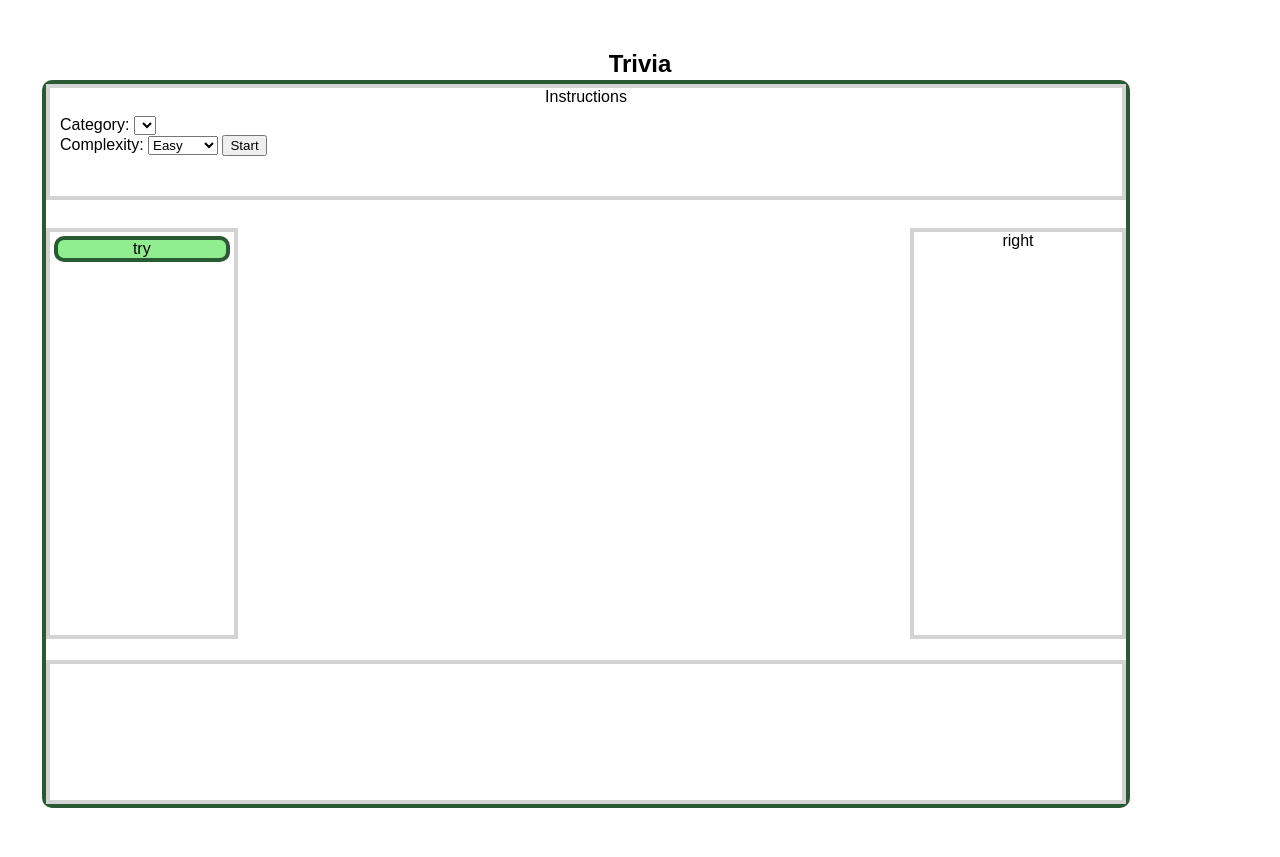
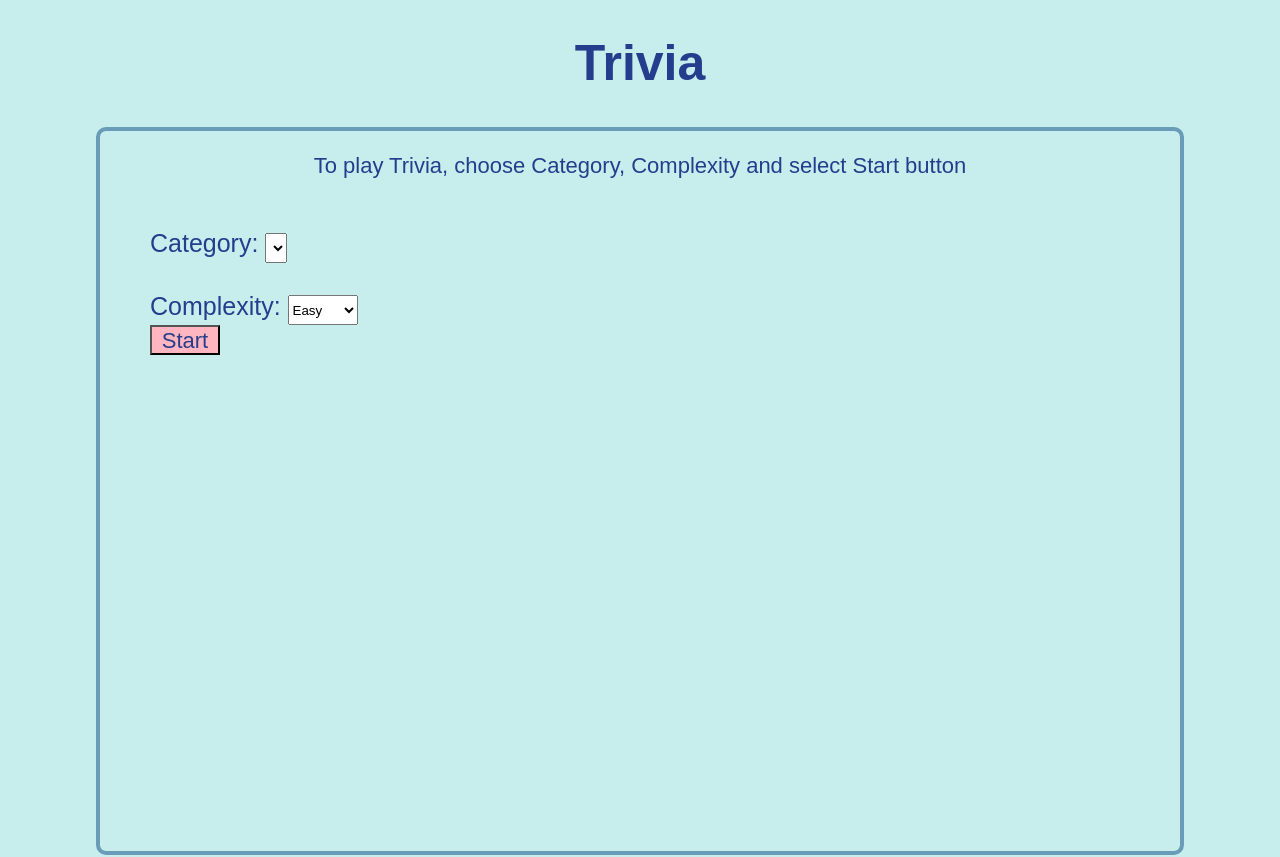
Before and after one commit to lbhavani/SEI-Project1, a plain HTML site: page index.html in a window 1280 px wide. Drawn offline with nearby package versions, Linux system fonts and the light colour scheme; no server answers.

Commit message:
new UI layout

```diff
--- a/index.html
+++ b/index.html
@@ -7,24 +7,22 @@
     <title>Trivia</title>
 </head>
 <body>
-    <header>Trivia</header>
+    <h1>Trivia</h1>
     <div class='main-grid'>
-        <div id='left-nav'>
-            <div class='button' id='try1'>try</div>
-        </div>
         <div id='sub-head'>
-            <div id='instr'>Instructions</div>
+            <p>To play Trivia, choose Category, Complexity and select Start button</p>
             <div id='selections'>
-                Category: <select name="category" id="category"></select> <br>
-                Complexity: <select name="complexity" id="complexity">
+                Category: <select name="category" id="category" style="height:30px"></select> <br> <br>
+                Complexity: <select name="complexity" id="complexity" style="height:30px">
                     <option value="easy">Easy</option>
                     <option value="medium">Medium</option>
                     <option value="hard">Hard</option>
-                </select>
-                <input type="button" value="Start" id='startStop'>
+                </select> <br>
+                <input type="button" value="Start" id='startStop' style="width:70px">
 
             </div>
         </div>
+
         <div id='question'>
                 <div id="q"></div>
                 <div id="answerCont">
@@ -33,7 +31,6 @@
                 <div id="next"></div>
                 <div id="next2"></div>
         </div>
-        <div id='right-col'>right</div>
         <div id='footer2'>
             <p id='msg'></p>
 
--- a/script.js
+++ b/script.js
@@ -33,7 +33,6 @@ function resetQuiz(){
             console.log(response);
             categoryItems=response.data.trivia_categories;
 
-            //TODO : Populate category dropdown.
             var newOpt;
             for(i=0; i<categoryItems.length; i++){
                 newOpt= document.createElement('option')
@@ -89,7 +88,7 @@ function msg(m){
         msg ("Sorry. Incorrect Answer.");
     }
     if(questionList.length==(curQNo+1)){
-        nextBut2.style.cssText='background-Color: lightblue; border: 2px  solid black; width: 100px; ';
+        nextBut2.style.cssText='background-Color: lightpink; border: 2px  solid black; width: 100px; margin: 100px;';
         nextBut2.innerHTML="Next Trivia";
         nextBut2.addEventListener("click", ()=>{
             if(nextBut2.innerHTML!=""){
@@ -101,7 +100,7 @@ function msg(m){
         });
         msg("Your Score is "+score+" / "+questionList.length , -1);
     } else {
-        nextBut.style.cssText='background-Color: lightblue; border: 2px  solid black; width: 100px; ';
+        nextBut.style.cssText='background-Color: lightpink; border: 2px  solid black; width: 100px; margin: 100px;';
         nextBut.innerHTML="Next Question";
         nextBut.addEventListener("click", ()=>{
             if(nextBut.innerHTML!=""){
--- a/style.css
+++ b/style.css
@@ -3,25 +3,26 @@ body {
     margin: 0px auto;
     text-align: center;
     width: 1200px;
-    height: 800px
+    height: 800px;
+    background-color: rgb(199, 238, 236) ;
   }
 
-  header {
-    margin: 50px 0px 0px 0px;
-    align-self: center;
-    font-size: 24px;
-    font-weight: bold;
+  h1 {
+      color: rgb(37, 61, 141);
+      font-size: 50px;
+  }
+  p {
+    color: rgb(37, 61, 141);
+    font-size: 22px;
   }
 
-
-
   .main-grid {
-        border: 4px solid #295A33;
+        border: 4px solid rgb(105, 156, 185);
         align-content: center;
         border-radius: 10px;
-        display: grid;
+        display: inline-grid;
         margin: 2px 2px;
-        grid-template: repeat(5, 1fr) / repeat(5, 1fr);
+        grid-template: repeat(3, 1fr) / repeat(5, 1fr);
         width: 90%;
         height: 90%
     }
@@ -29,7 +30,7 @@ body {
     .button {
         border: 4px solid #295A33;
         border-radius: 10px;
-       background-color: lightgreen;
+       background-color: lightpink
        margin: 4px;
 
     }
@@ -41,50 +42,50 @@ body {
         width: 70%;
     }
 #sub-head {
- border: 4px solid rgb(211, 211, 211);
- grid-row:1 /span5;
- grid-column:1 /span1;
- height: 15%
+ grid-row:1 /span1;
+ grid-column:1 /span5;
+ height: 15%;
 }
 #selections{
     text-align: left;
     padding: 10px;
+    margin: 40px;
+    color: rgb(37, 61, 141);
+    font-size: 25px;
+}
+#startStop {
+    font-size: 22px;
+    color: rgb(37, 61, 141);
+    width: 50px;
+    height: 30px;
+    background-color: lightpink;
+
+
+}
+#question {
+    border: 0px solid rgb(211, 211, 211);
+    grid-row:2 /span1;
+    grid-column:1 /span5;
+    width: 70% ;
+    height: 70% ;
+    color: rgb(245, 96, 145);
+    padding-top: 20px;
+    padding-left: 20px;
 }
 
-#left-nav {
-
-    border: 4px solid rgb(211, 211, 211);
-    grid-row:2 /span3;
-    grid-column:1 /span1;
-    width: 17% ;
-    height: 70%
-}
-
-#question {
-    border: 0px solid rgb(211, 211, 211);
-    grid-row:2 /span3;
-    grid-column:2 /span3;
-    width: 70% ;
-    height: 70%
-}
-
-#right-col {
-    border: 4px solid rgb(211, 211, 211);
-    grid-row:2 /span3;
-    grid-column:5 /span1;
-
-    height: 70%
-}
 
 #footer2 {
-    border: 4px solid rgb(211, 211, 211);
-    grid-row:5 /span1;
+
+    grid-row:3 /span1;
     grid-column:1 /span5;
     align-items: center;
+    font-size: 25px;
+    color: rgb(22, 112, 216);
+    margin: 80px;
 }
 
 #q {
     font-family: Georgia, 'Times New Roman', Times, serif;
-    font-size: large;
+    font-size: 25px;
     text-align: left;
 }
```
